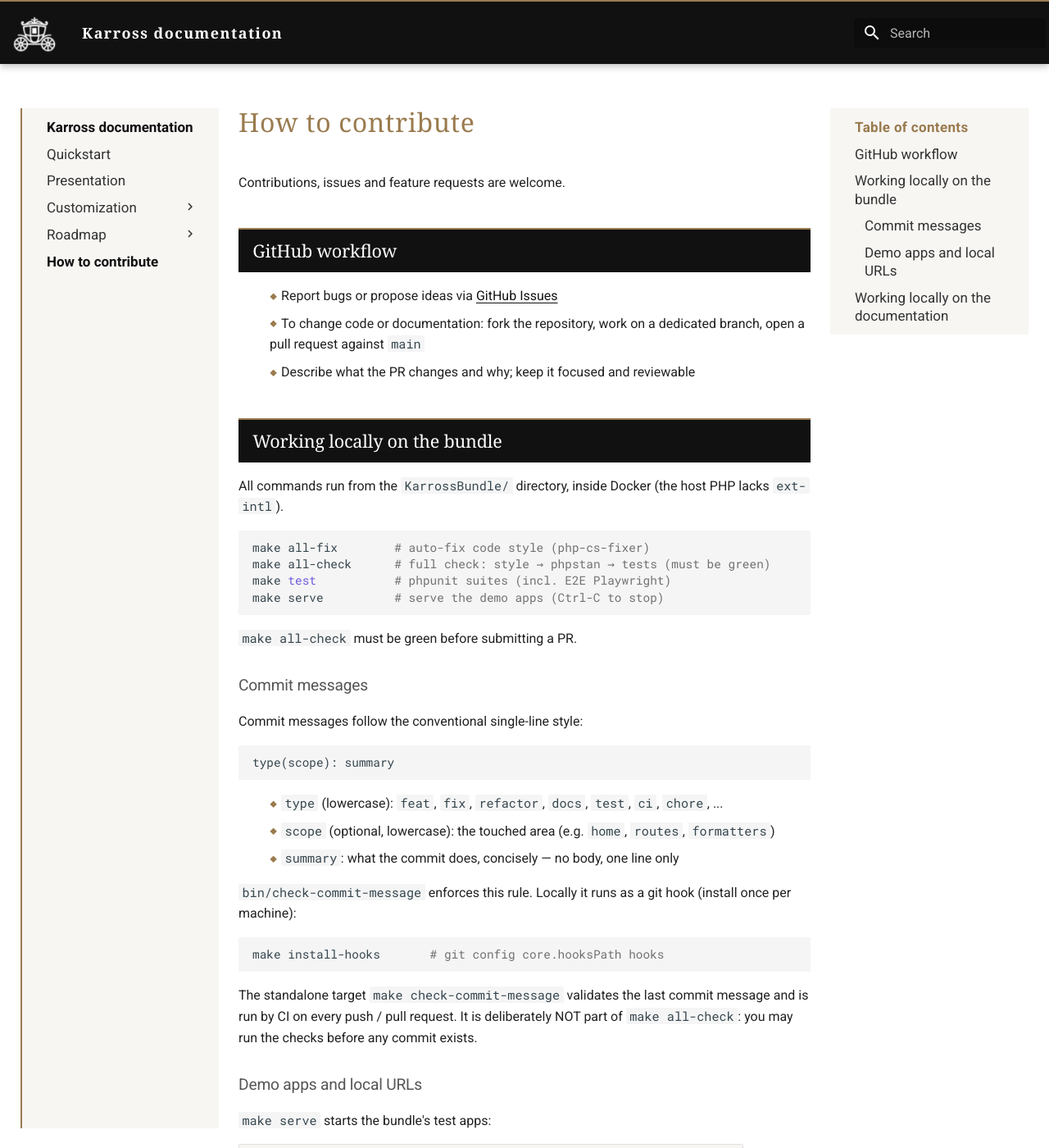
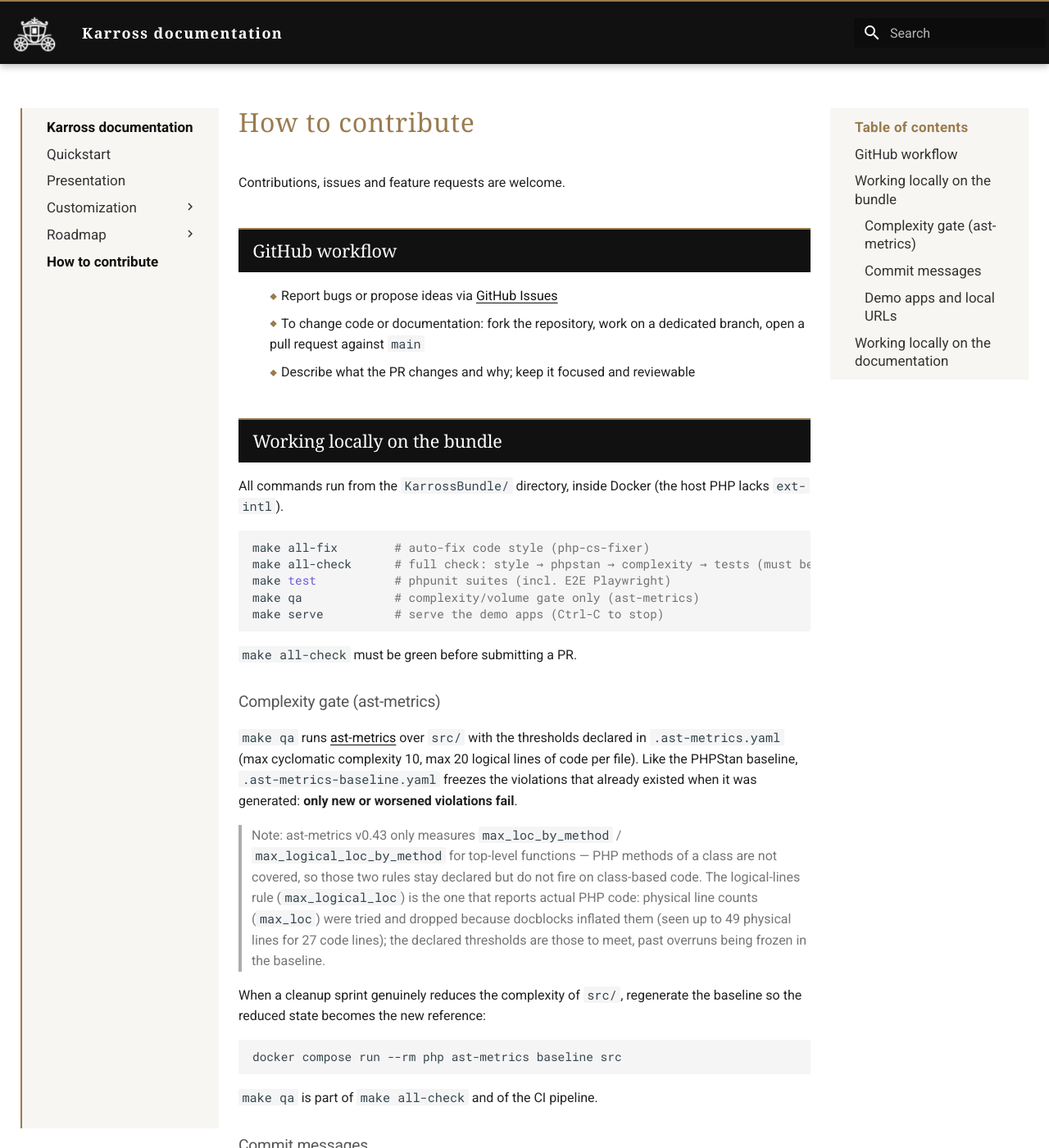
Before and after one commit to Karross/KarrossBundle, an MkDocs documentation site: the page built from docs/src/contribute.md, in a window 1280 px wide and 1400 px high. Shown: the whole window at 82% size. Built offline with MkDocs 1.6.1 and Material for MkDocs 9.7.7, drawn with Linux system fonts in a browser that asks for light colours.

Commit message:
ci(qa): gate complexity and volume via ast-metrics

````diff
--- a/composer.json
+++ b/composer.json
@@ -59,12 +59,14 @@
         "phpstan": "phpstan analyse --no-progress",
         "cs-fix": "php-cs-fixer fix",
         "cs-fix-check": "php-cs-fixer fix --dry-run",
+        "qa": "ast-metrics lint",
         "all-fix": [
             "@cs-fix"
         ],
         "all-check": [
             "@cs-fix-check",
             "@phpstan",
+            "@qa",
             "@test"
         ],
         "test": "phpunit"
--- a/docs/src/contribute.md
+++ b/docs/src/contribute.md
@@ -16,12 +16,39 @@ PHP lacks `ext-intl`).
 
 ```bash
 make all-fix        # auto-fix code style (php-cs-fixer)
-make all-check      # full check: style → phpstan → tests (must be green)
+make all-check      # full check: style → phpstan → complexity → tests (must be green)
 make test           # phpunit suites (incl. E2E Playwright)
+make qa             # complexity/volume gate only (ast-metrics)
 make serve          # serve the demo apps (Ctrl-C to stop)
 ```
 
 `make all-check` must be green before submitting a PR.
+
+### Complexity gate (ast-metrics)
+
+`make qa` runs [ast-metrics](https://ast-metrics.dev/) over `src/` with the
+thresholds declared in `.ast-metrics.yaml` (max cyclomatic complexity 10, max
+20 logical lines of code per file). Like the PHPStan baseline,
+`.ast-metrics-baseline.yaml` freezes the violations that already existed when
+it was generated: **only new or worsened violations fail**.
+
+> Note: ast-metrics v0.43 only measures `max_loc_by_method` /
+> `max_logical_loc_by_method` for top-level functions — PHP methods of a
+> class are not covered, so those two rules stay declared but do not fire on
+> class-based code. The logical-lines rule (`max_logical_loc`) is the one
+> that reports actual PHP code: physical line counts (`max_loc`) were tried
+> and dropped because docblocks inflated them (seen up to 49 physical lines
+> for 27 code lines); the declared thresholds are those to meet, past
+> overruns being frozen in the baseline.
+
+When a cleanup sprint genuinely reduces the complexity of `src/`, regenerate
+the baseline so the reduced state becomes the new reference:
+
+```bash
+docker compose run --rm php ast-metrics baseline src
+```
+
+`make qa` is part of `make all-check` and of the CI pipeline.
 
 ### Commit messages
 
````
Also changed, not shown: docs/src/roadmap/mvp-1.md (+3 -3 lines), .ast-metrics-baseline.yaml (added), .ast-metrics.yaml (added), 3 other files. Lines whose indentation alone changed are shown as unchanged.
